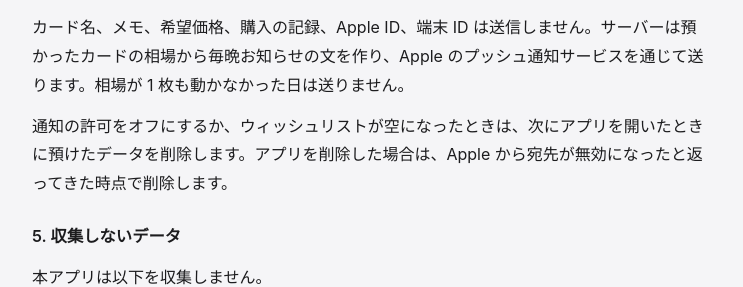
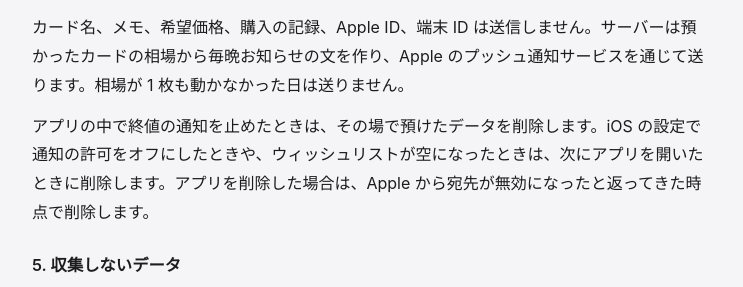
Before and after one commit to MtG-Tools-App/privacy, a plain HTML site: page index.html in a window 1280 px wide. Shown: the part 2744-3031 px from the top of the page, without its empty margins (268-1011 px from the left). Drawn offline with Linux system fonts and the light colour scheme.

Commit message:
終値の通知: アプリの中で止めたときは、その場で預けたデータを消すと書く（1.2.3）
- アプリの中（一覧の案内の「今はしない」・左のメニューの Notifications）で終値の通知を止めたときは、その場で削除。
  iOS の設定で許可をオフにしたとき・一覧が空になったときは、次にアプリを開いたときに削除（日・英）。

Co-Authored-By: Claude Opus 5.5 <noreply@anthropic.com>

```diff
--- a/index.html
+++ b/index.html
@@ -104,7 +104,7 @@
       </tbody>
     </table>
     <p>カード名、メモ、希望価格、購入の記録、Apple ID、端末 ID は送信しません。サーバーは預かったカードの相場から毎晩お知らせの文を作り、Apple のプッシュ通知サービスを通じて送ります。相場が 1 枚も動かなかった日は送りません。</p>
-    <p>通知の許可をオフにするか、ウィッシュリストが空になったときは、次にアプリを開いたときに預けたデータを削除します。アプリを削除した場合は、Apple から宛先が無効になったと返ってきた時点で削除します。</p>
+    <p>アプリの中で終値の通知を止めたときは、その場で預けたデータを削除します。iOS の設定で通知の許可をオフにしたときや、ウィッシュリストが空になったときは、次にアプリを開いたときに削除します。アプリを削除した場合は、Apple から宛先が無効になったと返ってきた時点で削除します。</p>
 
     <h3>5. 収集しないデータ</h3>
     <p>本アプリは以下を収集しません。</p>
```
Also changed, not shown: en/index.html (+1 -1 lines).
